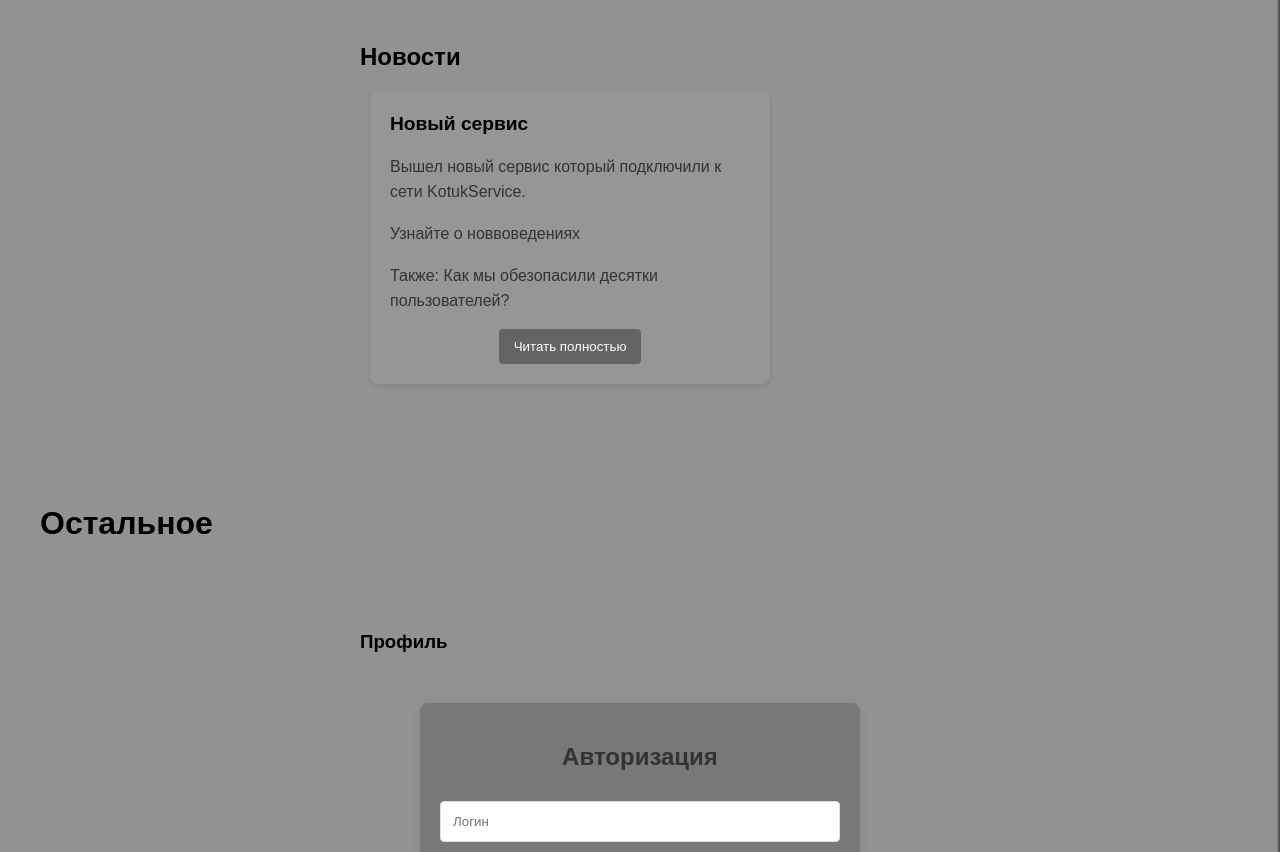
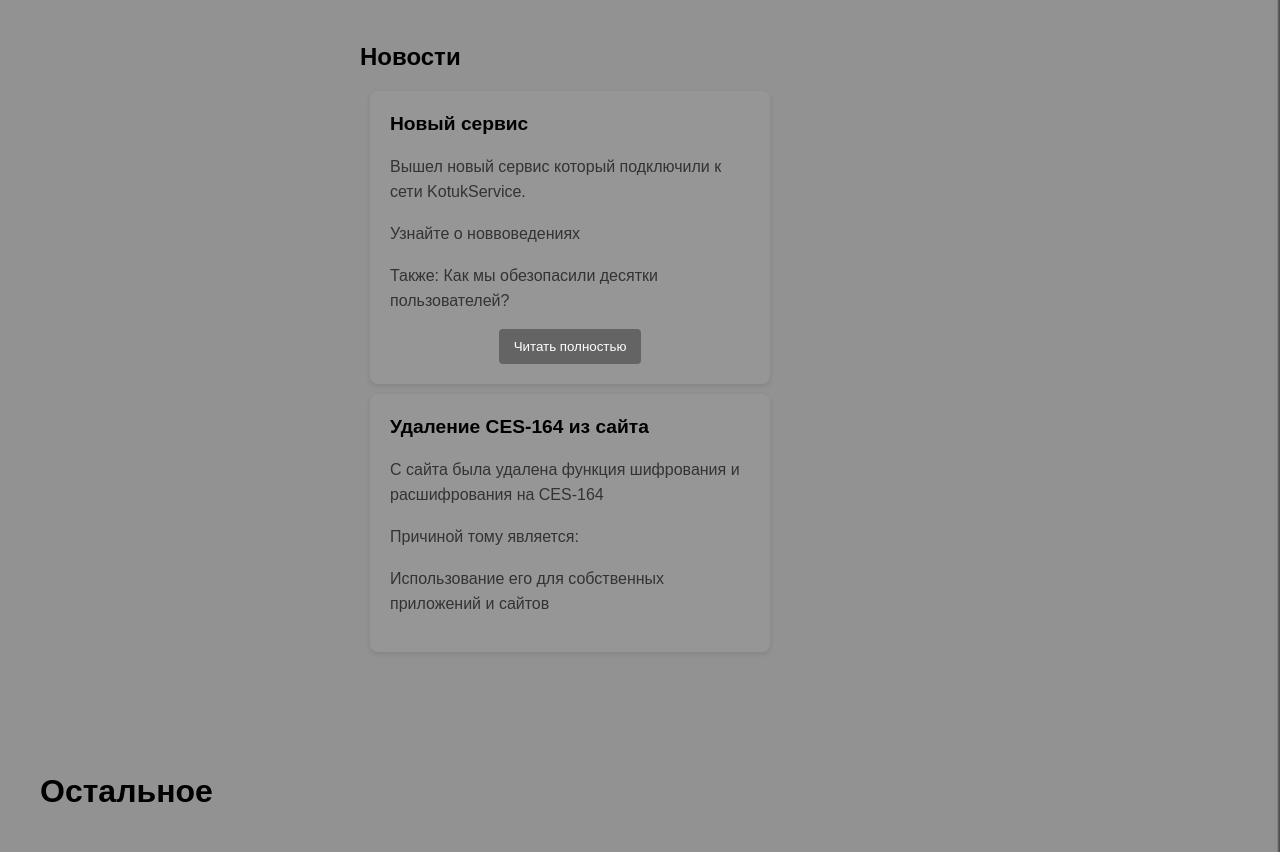
Before and after one commit to kotuk0iq/kotuk0iq.github.io, a plain HTML site: page index.html in a window 1280 px wide. Shown: the part 339-1191 px from the top of the page. Drawn offline with Linux system fonts and the light colour scheme; no server answers; a script that the page names is missing.

Commit message:
Update home.html

```diff
--- a/pages/home.html
+++ b/pages/home.html
@@ -13,4 +13,17 @@
         </p>
         <button onclick="window.open('https://telegra.ph/Novyj-servis-v-KotukService-09-01', '_blank')">Читать полностью</button>
     </div>
+
+    <div class="news">
+        <h3>Удаление CES-164 из сайта</h3>
+        <p>
+            С сайта была удалена функция шифрования и расшифрования на CES-164
+        </p>
+        <p>
+            Причиной тому является:
+        </p>
+        <p>
+            Использование его для собственных приложений и сайтов
+        </p>
+    </div>
 </div>
```
